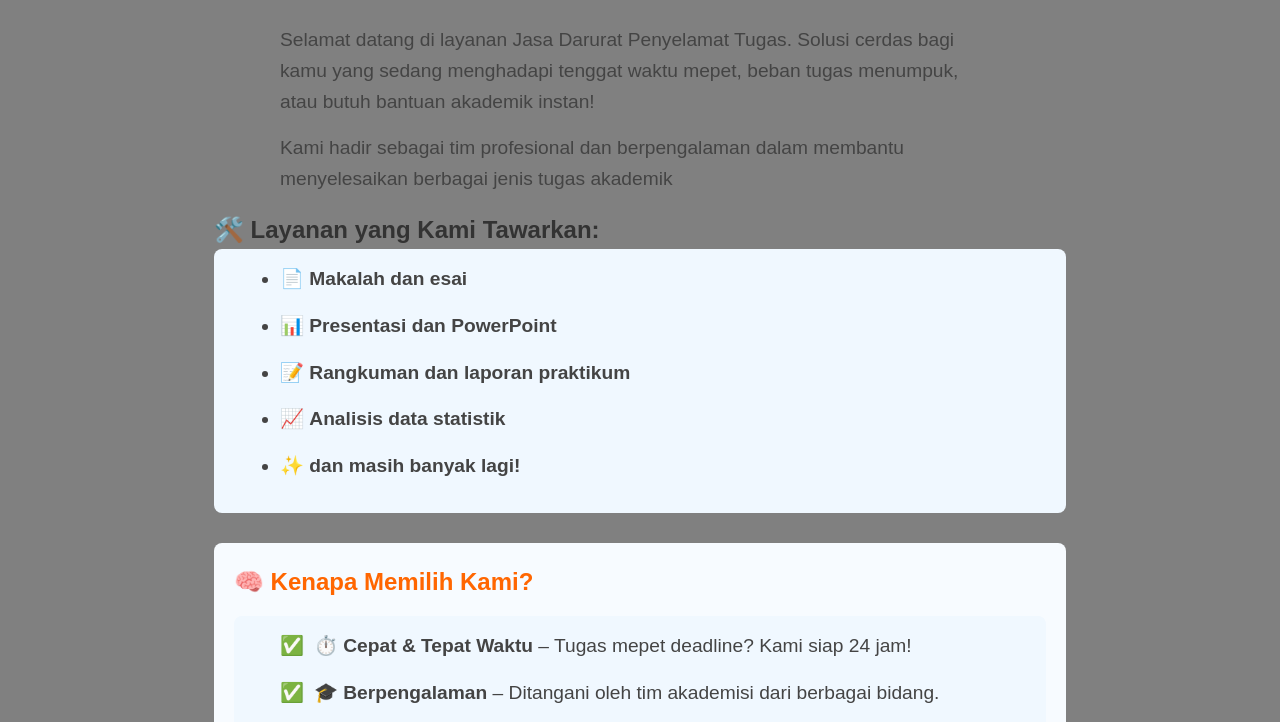
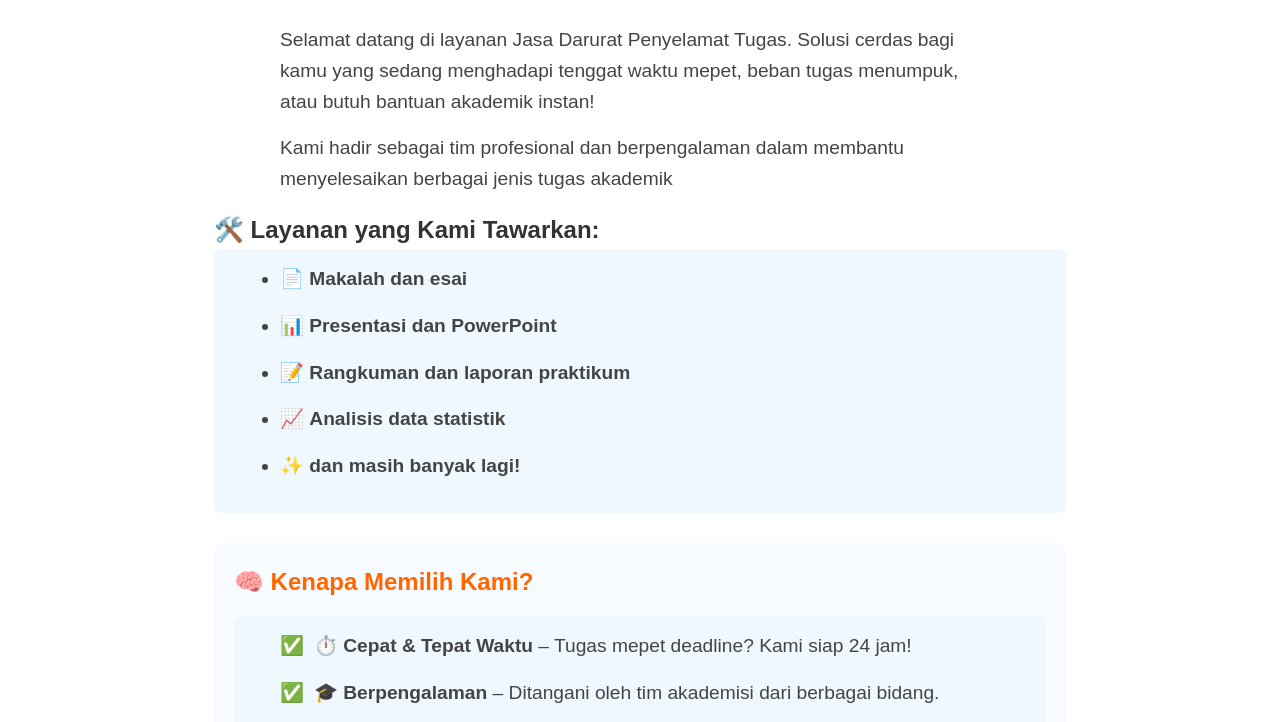
Before and after one commit to Xpurple27/Bimbel-Cendikia, a plain HTML site: page index.html in a window 1280 px wide. Shown: the part 601-1323 px from the top of the page. Drawn offline with Linux system fonts and the light colour scheme.

Commit message:
Update sumpel.css

```diff
--- a/sumpel.css
+++ b/sumpel.css
@@ -4,7 +4,7 @@
 }
 body {
   font-family: 'Poppins', sans-serif;
-  background: gray;
+  background: #fff;
   color: #333;
   line-height: 1.6;
   display: flex;
```
